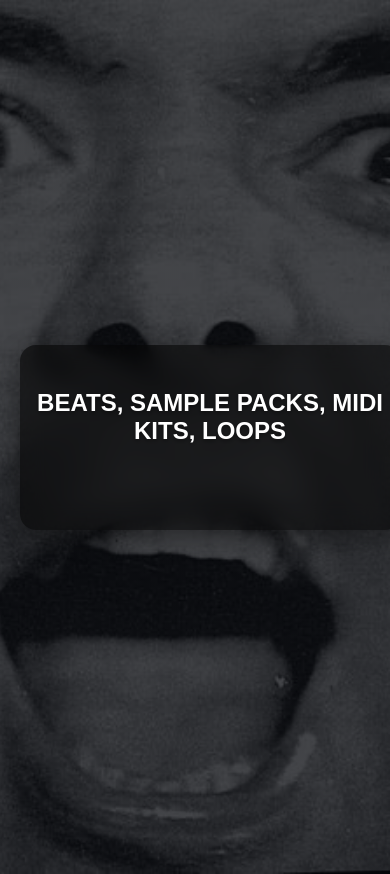
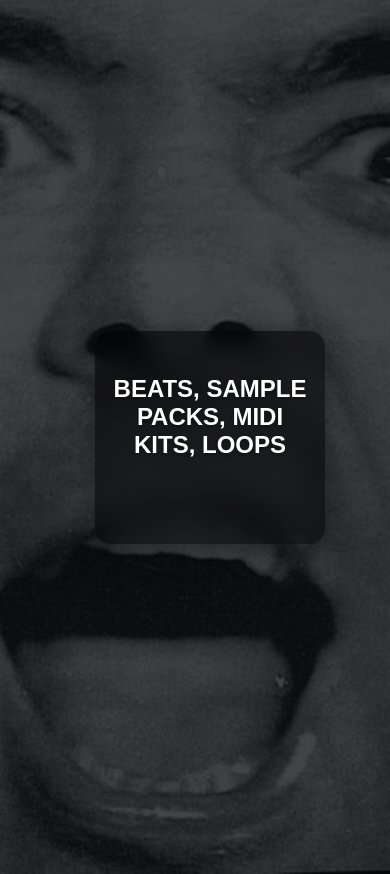
Before and after one commit to NicolasQuirogaweb/niv0web-frontend, a React (Create React App) app: page /login in a window 390 px wide. Shown: the top 874 px of the page. Built offline with nearby package versions, Linux system fonts and the light colour scheme; no server answers.

Commit message:
css login responsive

```diff
--- a/src/index.css
+++ b/src/index.css
@@ -1264,7 +1264,7 @@ audio {
 
   /* 🎯 ESTILOS RESPONSIVOS PARA LOGIN EN CELULARES */
     .login-section {
-         background-attachment: scroll;
+    background-attachment: scroll;
     flex-direction: column;
     justify-content: center;
     align-items: center;
@@ -1275,8 +1275,10 @@ audio {
 
   .login-container {
     width: 90%;
-    max-width: 400px;
+    max-width: 200px;
     padding: 20px 15px;
+    justify-content: center;
+    align-items: center;
   }
 
   .login-container h1 {
@@ -1290,11 +1292,7 @@ audio {
     justify-content: center;
   }
 
-  /* Forzamos que el iframe del Google button nunca se achique raro */
-  .google-btn-wrapper iframe {
-    width: 100% !important;
-    height: 50px !important;
-  }
+
 }
 
 
```
